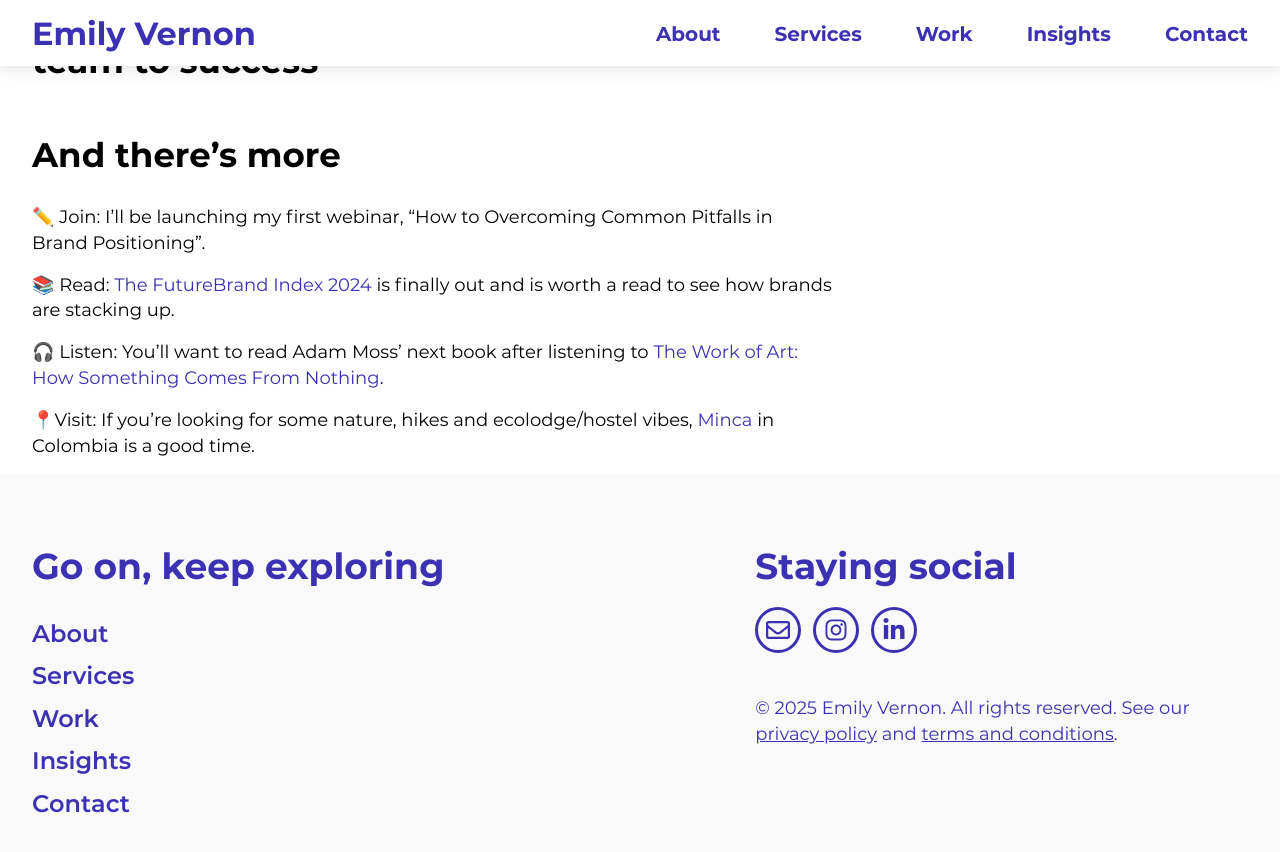
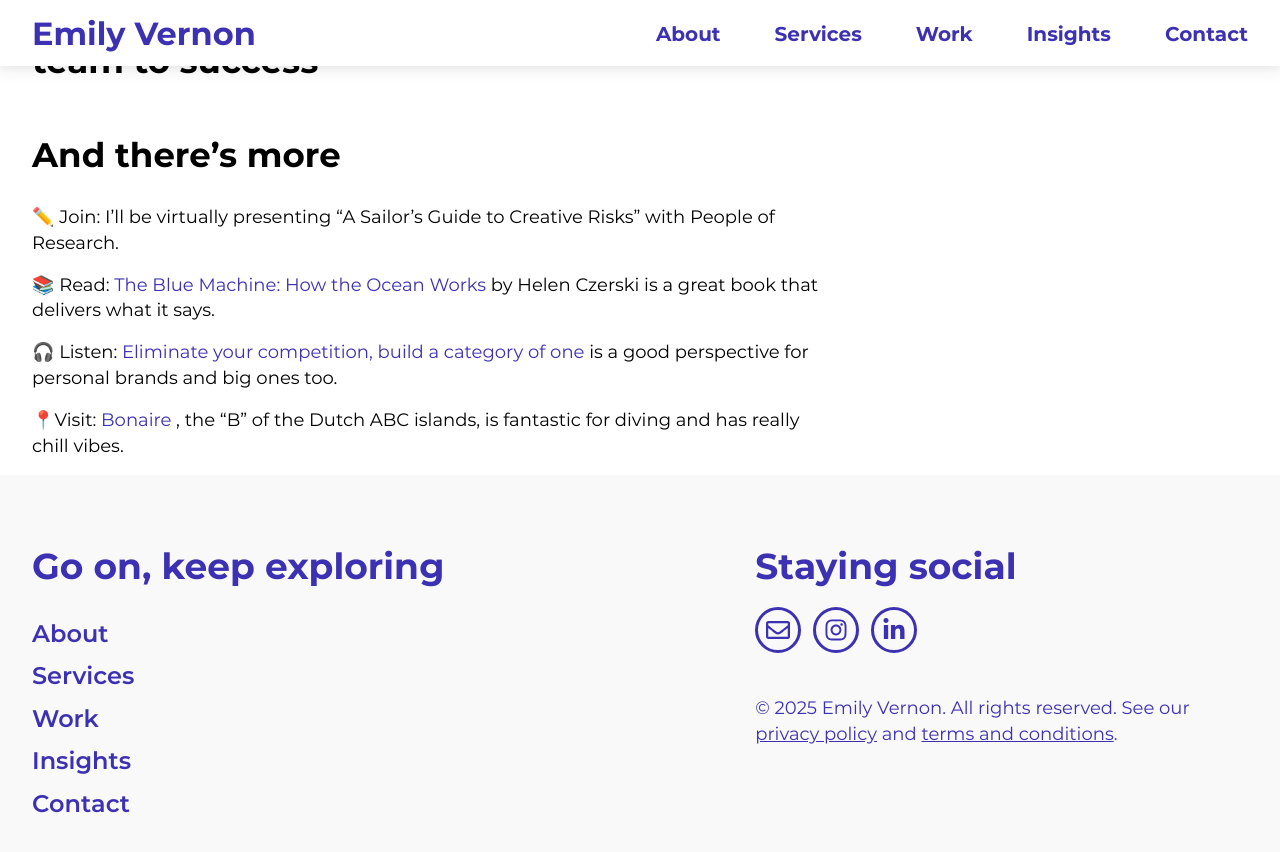
Before and after one commit to emilygv/emilyvernon.com, a Jekyll site: the page built from _posts/2024-10-03-turn-on-your-empathy-radar.md, in a window 1280 px wide and 900 px high, scrolled down 3055 px. Shown: the top 852 px of the window. Built offline with Jekyll 4.4.1, drawn with Linux system fonts in a browser that asks for light colours.

Commit message:
Update 2024-10-03-turn-on-your-empathy-radar.md

```diff
--- a/_posts/2024-10-03-turn-on-your-empathy-radar.md
+++ b/_posts/2024-10-03-turn-on-your-empathy-radar.md
@@ -62,10 +62,10 @@ Your empathy radar is one of the most powerful tools you can use as a leader. Ne
 
 ## And there's more
 
-✏️ Join: I'll be launching my first webinar, "How to Overcoming Common Pitfalls in Brand Positioning".
+✏️ Join: I'll be virtually presenting "A Sailor's Guide to Creative Risks" with People of Research.
 
-📚 Read: [The FutureBrand Index 2024](https://www.futurebrand.com/futurebrand-index){:target="_blank"} is finally out and is worth a read to see how brands are stacking up.
+📚 Read: [The Blue Machine: How the Ocean Works](https://www.goodreads.com/book/show/123979539-the-blue-machine){:target="_blank"} by Helen Czerski is a great book that delivers what it says.
 
-🎧 Listen: You'll want to read Adam Moss' next book after listening to [The Work of Art: How Something Comes From Nothing](https://podcasts.apple.com/us/podcast/the-work-of-art-how-something-comes-from-nothing/id1482067226?i=1000674288453){:target="_blank"}.
+🎧 Listen: [Eliminate your competition, build a category of one](https://podcasts.apple.com/us/podcast/109-eliminate-your-competition-build-a-category-of-one/id1600044040?i=1000669539658){:target="_blank"} is a good perspective for personal brands and big ones too.
 
-📍Visit: If you're looking for some nature, hikes and ecolodge/hostel vibes, [Minca](https://www.secrethike.com/post/complete-guide-to-hiking-minca-colombia){:target="_blank"} in Colombia is a good time.
+📍Visit: [Bonaire](https://www.padi.com/diving-in/bonaire/){:target="_blank"} , the "B" of the Dutch ABC islands, is fantastic for diving and has really chill vibes.
```
